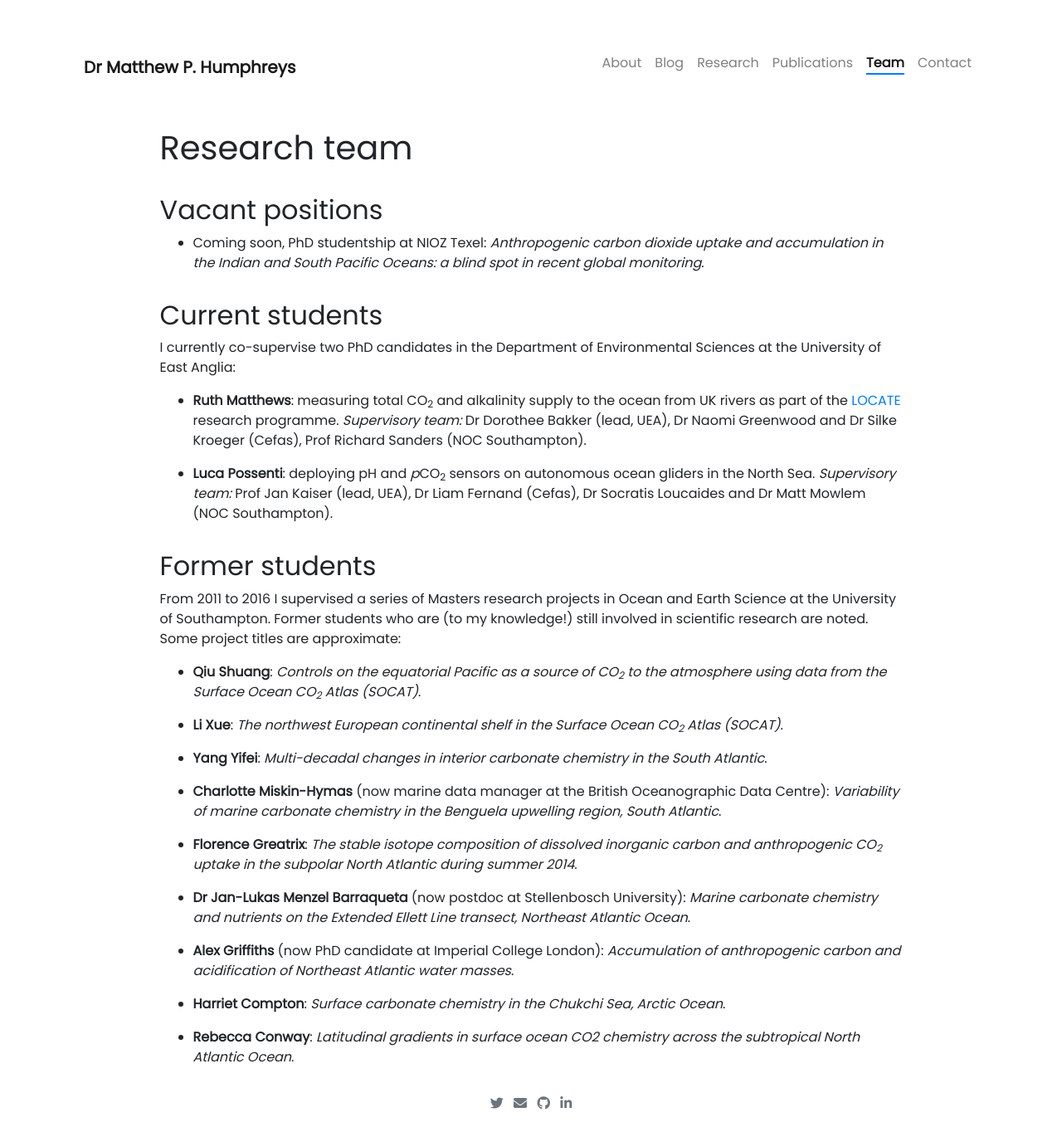
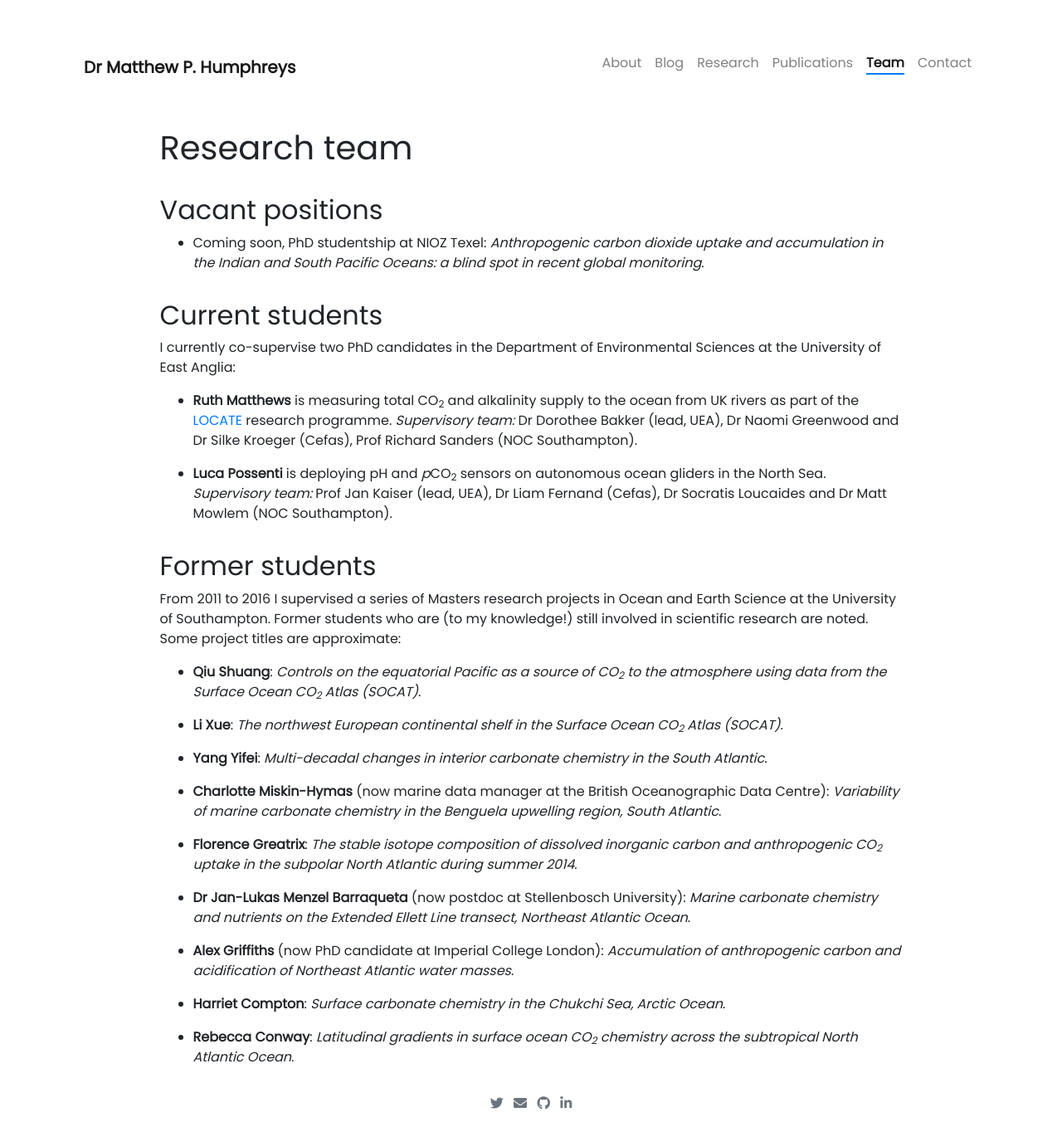
Before and after one commit to mvdh7/mvdh7.github.io, a Jekyll site: the page built from pages/team.md, in a window 1280 px wide. Shown: the whole page at 83% size. Built offline with Jekyll 4.4.1, drawn with Linux system fonts in a browser that asks for light colours; nearby versions of some CDN libraries; comment, search, counter and statistics services are not loaded.

Commit message:
Misc. formatting

```diff
--- a/pages/team.md
+++ b/pages/team.md
@@ -15,9 +15,9 @@ weight: 4.5
 
 I currently co-supervise two PhD candidates in the Department of Environmental Sciences at the University of East Anglia:
 
-  * **Ruth Matthews**: measuring total CO<sub>2</sub> and alkalinity supply to the ocean from UK rivers as part of the [LOCATE](../research/rivercarbon/) research programme. *Supervisory team:* Dr Dorothee Bakker (lead, UEA), Dr Naomi Greenwood and Dr Silke Kroeger (Cefas), Prof Richard Sanders (NOC Southampton).
+  * **Ruth Matthews** is measuring total CO<sub>2</sub> and alkalinity supply to the ocean from UK rivers as part of the [LOCATE](../research/rivercarbon/) research programme. *Supervisory team:* Dr Dorothee Bakker (lead, UEA), Dr Naomi Greenwood and Dr Silke Kroeger (Cefas), Prof Richard Sanders (NOC Southampton).
 
-  * **Luca Possenti**: deploying pH and <i>p</i>CO<sub>2</sub> sensors on autonomous ocean gliders in the North Sea. *Supervisory team:* Prof Jan Kaiser (lead, UEA), Dr Liam Fernand (Cefas), Dr Socratis Loucaides and Dr Matt Mowlem (NOC Southampton).
+  * **Luca Possenti** is deploying pH and <i>p</i>CO<sub>2</sub> sensors on autonomous ocean gliders in the North Sea. *Supervisory team:* Prof Jan Kaiser (lead, UEA), Dr Liam Fernand (Cefas), Dr Socratis Loucaides and Dr Matt Mowlem (NOC Southampton).
 
 ## Former students
 
@@ -39,4 +39,4 @@ From 2011 to 2016 I supervised a series of Masters research projects in Ocean an
 
   * **Harriet Compton**: *Surface carbonate chemistry in the Chukchi Sea, Arctic Ocean*.
 
-  * **Rebecca Conway**: *Latitudinal gradients in surface ocean CO2 chemistry across the subtropical North Atlantic Ocean*.
+  * **Rebecca Conway**: *Latitudinal gradients in surface ocean CO<sub>2</sub> chemistry across the subtropical North Atlantic Ocean*.
```
